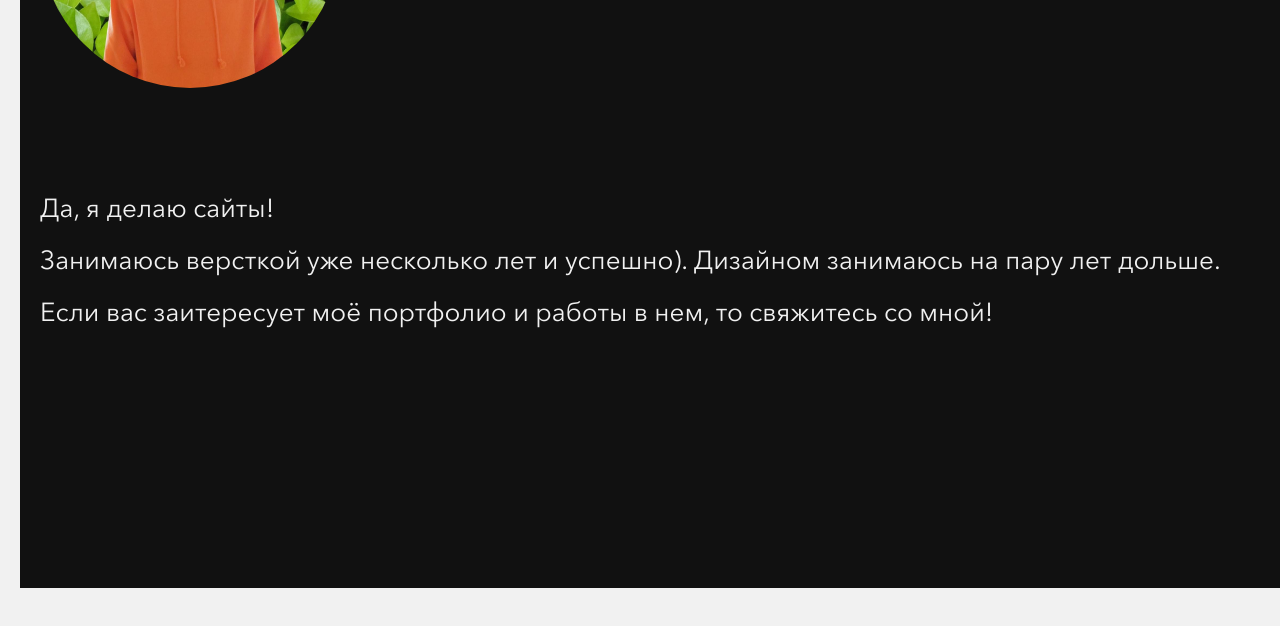
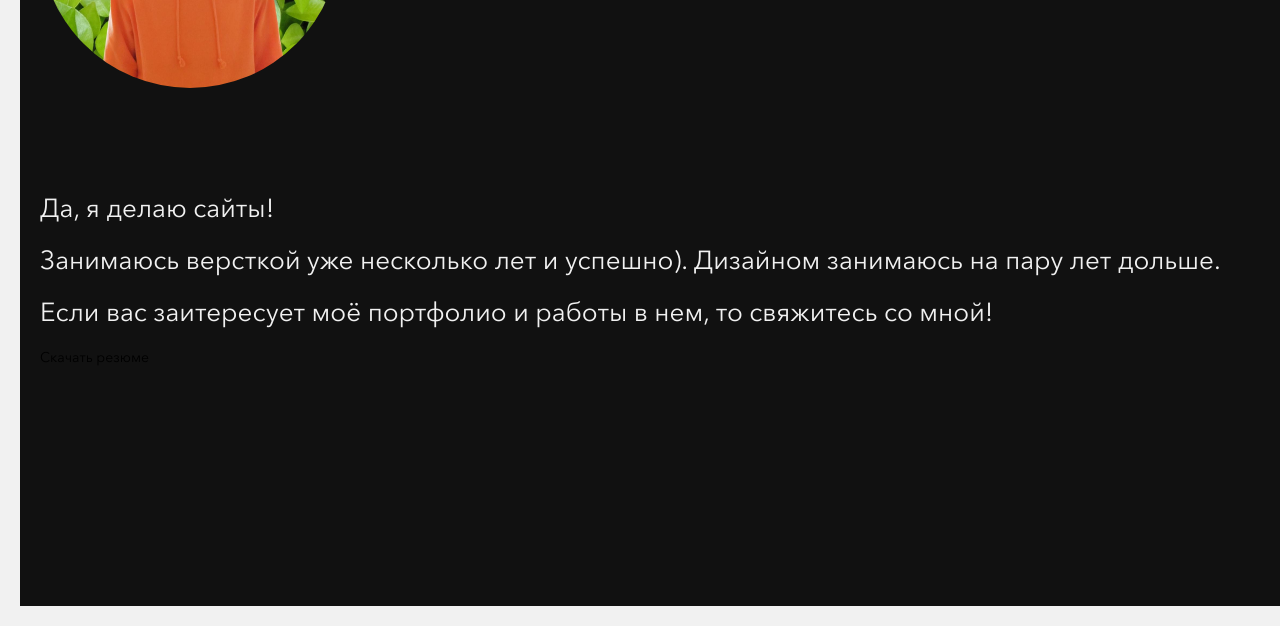
Before and after one commit to rukatoma/portfolio, a plain HTML site: page index.html in a window 1280 px wide. Shown: the part 472-1098 px from the top of the page. Drawn offline with Linux system fonts and the light colour scheme.

Commit message:
Update index.html

```diff
--- a/index.html
+++ b/index.html
@@ -32,6 +32,7 @@
             <p class="main__abs">Да, я делаю сайты!</p>
             <p class="main__abs">Занимаюсь версткой уже несколько лет и успешно). Дизайном занимаюсь на пару лет дольше.</p>
             <p class="main__abs">Если вас заитересует моё портфолио и работы в нем, то свяжитесь со мной!</p>
+            <p href="/files/resume.png" download>Скачать резюме</p>
           </div>
         </div>
       </section>
```
